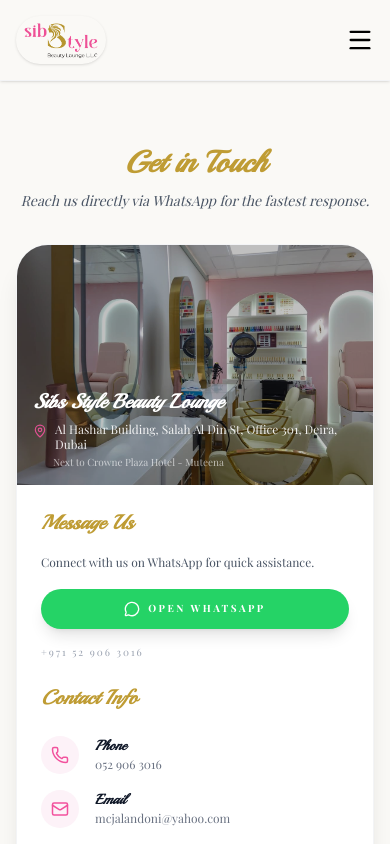
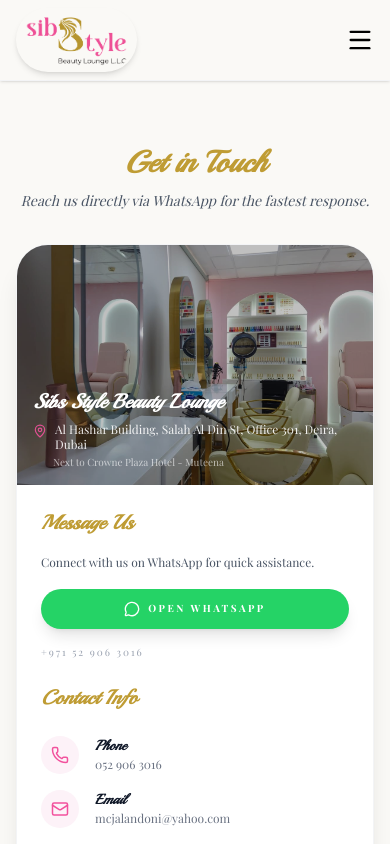
Before and after one commit to muhammadfaridmian/sibs-style-beauty-lounge, a React (Vite) app in the folder sibs-skincare/: page /contact in a window 390 px wide. Shown: the top 844 px of the page. Built offline with nearby package versions, Linux system fonts and the light colour scheme; a web font is replaced by a local one.

Commit message:
Increase logo size for better visibility in header and footer

```diff
--- a/sibs-skincare/src/App.tsx
+++ b/sibs-skincare/src/App.tsx
@@ -168,7 +168,7 @@
       <nav className="fixed top-0 w-full z-50 bg-[#FAF9F6]/95 md:bg-[#FAF9F6]/92 backdrop-blur-xl md:backdrop-blur-2xl border-b border-gray-100 shadow-sm">
         <div className="max-w-[1800px] mx-auto px-4 sm:px-8 h-20 sm:h-32 flex items-center justify-between gap-6">
           <Link to="/" className="flex items-center gap-3 shrink-0" aria-label="Sibs Style home">
-            <img src={logo} alt="Sibs Style logo" className="h-12 w-auto rounded-full border-2 border-transparent transition-transform duration-300 hover:scale-105 shadow-sm" />
+            <img src={logo} alt="Sibs Style logo" className="h-16 sm:h-14 md:h-12 w-auto rounded-full border-2 border-transparent transition-transform duration-300 hover:scale-105 shadow-md" />
           </Link>
 
           <div className="hidden lg:flex items-center px-4 flex-1 justify-center">
--- a/sibs-skincare/src/components/Footer.tsx
+++ b/sibs-skincare/src/components/Footer.tsx
@@ -13,7 +13,7 @@
           <div className="space-y-6">
             <div className="flex items-center gap-3 w-fit">
               <div className="rounded-full border-2 border-[#F2529D]/30 bg-white/8 p-2 shadow-[0_8px_24px_-12px_rgba(242,82,157,0.4)]">
-                <img src={logo} alt="Sibs Style logo" className="h-12 w-auto rounded-full" />
+                <img src={logo} alt="Sibs Style logo" className="h-16 w-auto rounded-full" />
               </div>
               <div>
                 <p className="text-sm font-black uppercase tracking-[0.4em] text-[#F2529D]">Sibs Style</p>
```
